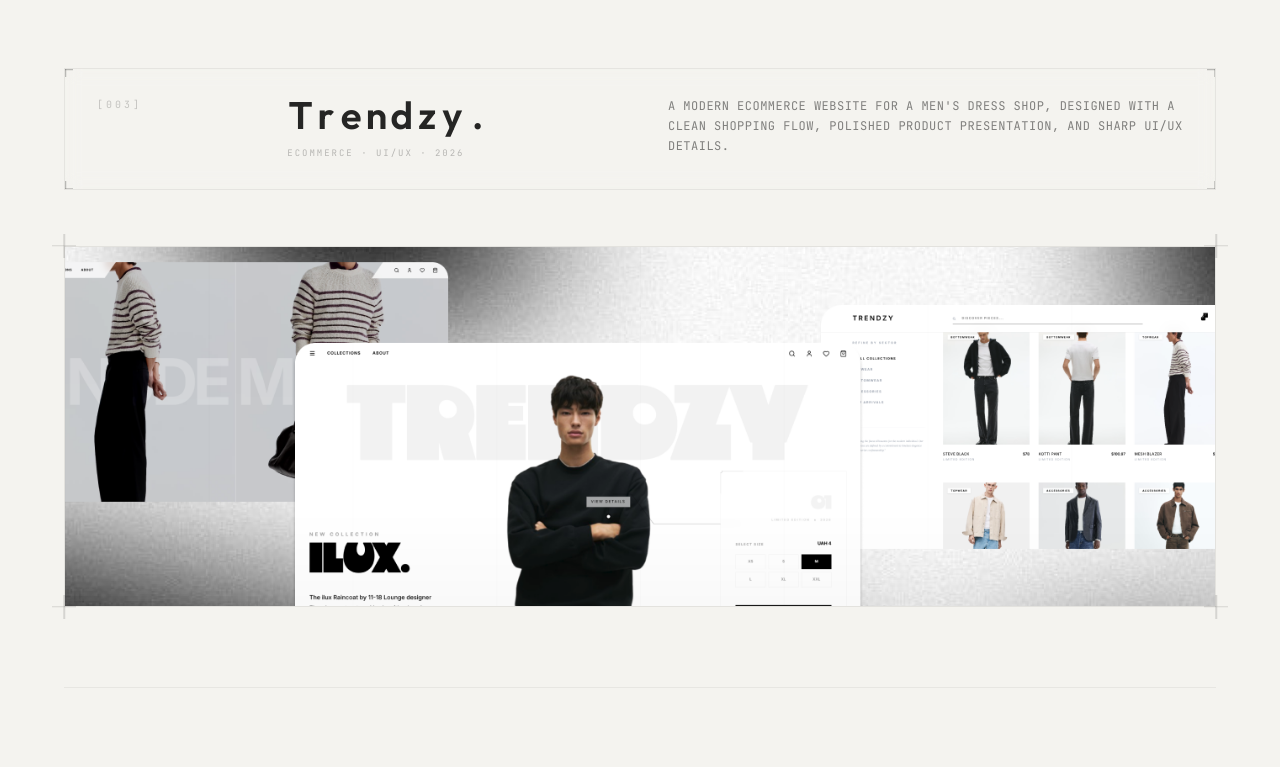
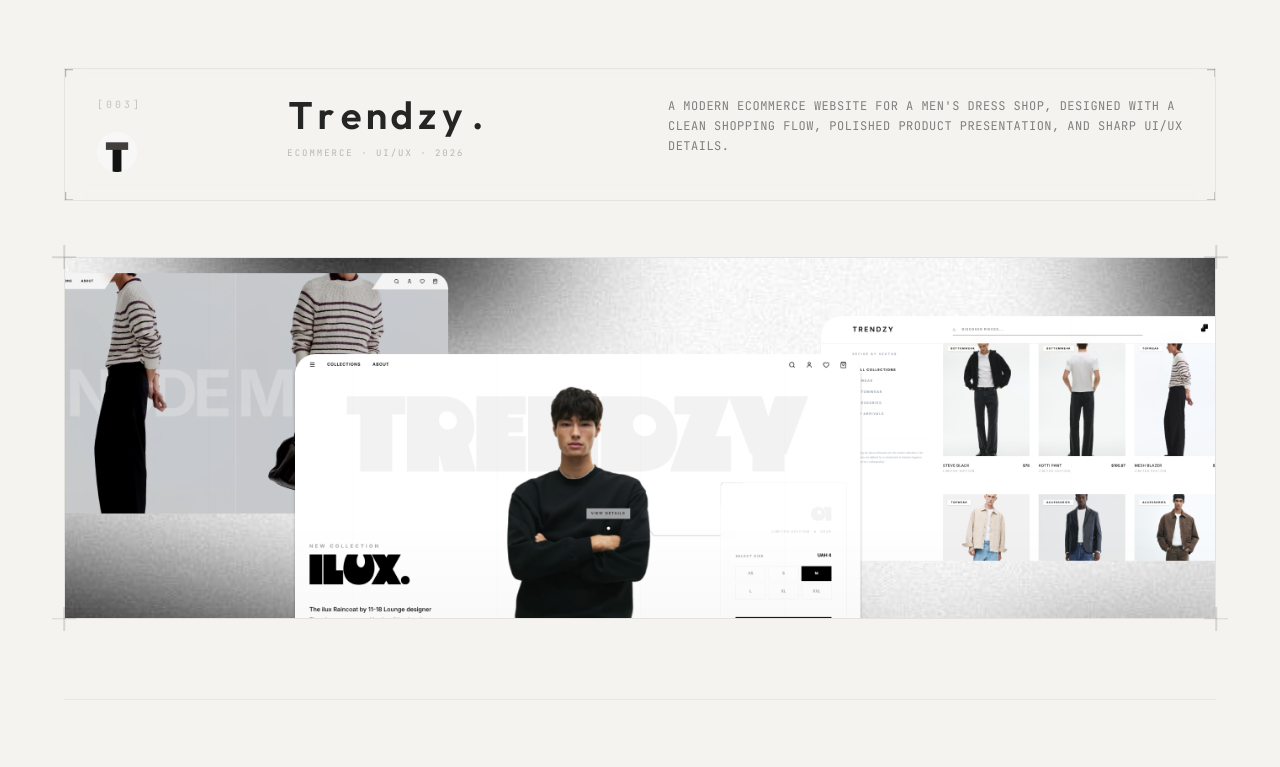
Before and after one commit to javaadde/portfolioo, a Next.js app: page / in a window 1280 px wide. Shown: the part 1800-2567 px from the top of the page. Built offline with nearby package versions, Linux system fonts and the light colour scheme.

Commit message:
refactor: changes in projects

```diff
--- a/src/app/page.tsx
+++ b/src/app/page.tsx
@@ -440,7 +440,7 @@ export default function Home() {
                     [{project.id}]
                   </span>
                   <div className="flex items-center gap-3 md:mt-5 md:block">
-                    {project.slug === "hayon" ? (
+                    {["hayon", "trendzy"].includes(project.slug) ? (
                       <ProjectBrandMark
                         slug={project.slug}
                         className="h-8 w-8 md:h-10 md:w-10"
--- a/src/components/PixelLoadingPreview.tsx
+++ b/src/components/PixelLoadingPreview.tsx
@@ -138,12 +138,6 @@ export default function PixelLoadingPreview({
           />
         ) : null}
 
-        <div className="pointer-events-none absolute inset-0 z-10 flex items-center justify-center bg-black/0 transition-colors duration-300 group-hover/image:bg-black/[0.18]">
-          <span className="hidden translate-y-2 border border-white/35 bg-black/70 px-5 py-3 font-mono text-[10px] font-semibold uppercase tracking-[0.22em] text-white opacity-0 backdrop-blur-md transition-all duration-300 group-hover/image:translate-y-0 group-hover/image:opacity-100 md:inline-flex">
-            View Details
-          </span>
-        </div>
-
         {href ? (
           <div className="pointer-events-none absolute inset-x-3 bottom-3 z-20 flex items-center justify-between border border-white/25 bg-black/65 px-3 py-2 font-mono text-[9px] font-semibold uppercase tracking-[0.2em] text-white/90 backdrop-blur-md md:hidden">
             <span>Case Study</span>
--- a/src/components/ProjectBrandMark.tsx
+++ b/src/components/ProjectBrandMark.tsx
@@ -1,5 +1,6 @@
 import Image from "next/image";
 import hayonLogo from "@/assets/project-logos/hayon.webp";
+import trendzyLogo from "@/assets/project-logos/trendzy.png";
 
 type ProjectBrandMarkProps = {
   slug: string;
@@ -10,7 +11,19 @@ export default function ProjectBrandMark({
   slug,
   className = "",
 }: ProjectBrandMarkProps) {
-  if (slug !== "hayon") {
+  const logos = {
+    hayon: {
+      src: hayonLogo,
+      alt: "Hayon logo",
+    },
+    trendzy: {
+      src: trendzyLogo,
+      alt: "Trendzy logo",
+    },
+  } as const;
+  const logo = logos[slug as keyof typeof logos];
+
+  if (!logo) {
     return (
       <div
         aria-hidden="true"
@@ -25,8 +38,8 @@ export default function ProjectBrandMark({
   return (
     <div className={`relative overflow-hidden ${className}`}>
       <Image
-        src={hayonLogo}
-        alt="Hayon logo"
+        src={logo.src}
+        alt={logo.alt}
         fill
         className="object-contain"
         sizes="58px"
--- a/src/data/selectedProjects.ts
+++ b/src/data/selectedProjects.ts
@@ -61,6 +61,8 @@ export const selectedProjects: SelectedProject[] = [
     description:
       "A modern ecommerce website for a men's dress shop, designed with a clean shopping flow, polished product presentation, and sharp UI/UX details.",
     year: "2026",
+    liveUrl: "https://trendzy-javad.vercel.app/",
+    githubUrl: "https://github.com/javaadde/trendzy.frontend",
     previewImage: projectTwoPreview,
     timeline: "2026",
     projectType: "Fashion ecommerce",
```
Also changed, not shown: src/assets/project-logos/trendzy.png (added).
